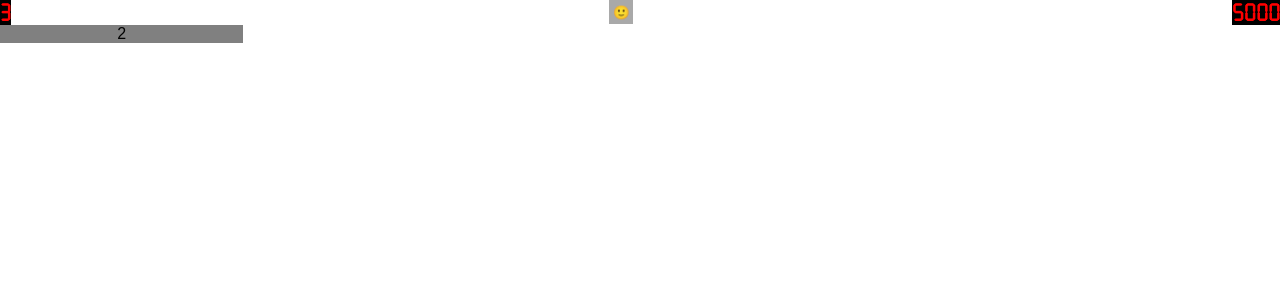
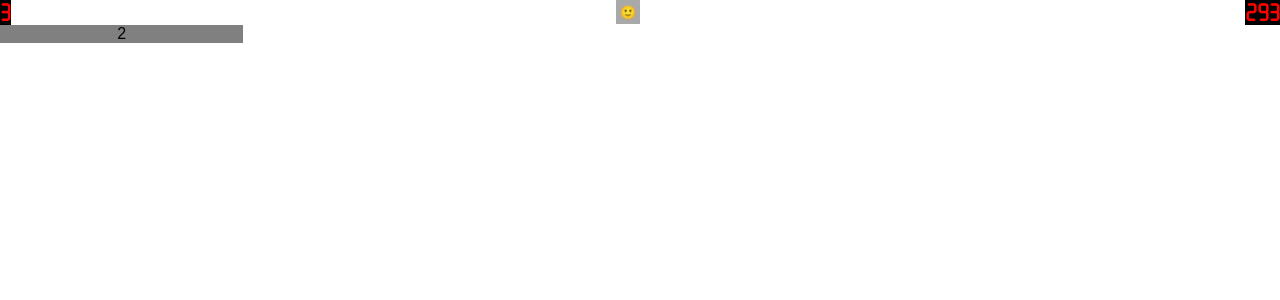
Before and after one commit to CamilaCintioli/minesweeper, a React (Create React App) app: page / in a window 1280 px wide. Shown: the top 300 px of the page. Built offline with nearby package versions, Linux system fonts and the light colour scheme.

Commit message:
Added Minesweeper

```diff
--- a/src/App.tsx
+++ b/src/App.tsx
@@ -1,13 +1,7 @@
 import React from 'react';
 import { createGlobalStyle } from 'styled-components'
 
-import Cell from './components/Cell'
-import Grid from './components/Grid'
-import ResetButton from './components/ResetButton'
-import Counter from './components/Counter'
-import Header from './components/Header'
-
-import useMineSweeper from './hooks/useMineSweeper';
+import Minesweeper from './components/Minesweeper'
 
 const GlobalStyle = createGlobalStyle`
   @font-face {
@@ -17,40 +11,11 @@ const GlobalStyle = createGlobalStyle`
 `;
 
 function App() {
-  const width = 5;
-  const height = 5;
-  const bombs = 3;
-  const {
-    state,
-    cells,
-    expirationDate,
-    bombsRemaining,
-    putFlag,
-    openCell,
-    reset,
-  } = useMineSweeper({ width, height, bombs })
 
   return (
     <div>
       <GlobalStyle />
-      <Header>
-        <Counter>{bombsRemaining}</Counter>
-        <ResetButton state={state} onClick={(reset)} />
-        <Counter>5000</Counter>
-      </Header>
-      <Grid >
-        {cells.map(({ x, y, state, isOpen }) => (
-          <Cell
-            key={`${x}-${y}`}
-            x={x}
-            y={y}
-            isOpen={isOpen}
-            state={state}
-            onOpen={openCell}
-            onFlag={putFlag}
-          />
-        ))}
-      </Grid>
+      <Minesweeper/>
     </div>
   );
 }
--- /dev/null
+++ b/src/components/Minesweeper.tsx
@@ -0,0 +1,52 @@
+import React from 'react'
+
+import useMineSweeper from '../hooks/useMineSweeper';
+
+import Cell from './Cell'
+import Grid from './Grid'
+import ResetButton from './ResetButton'
+import Counter from './Counter'
+import Countdown from './Countdown'
+import Header from './Header'
+
+
+export default function Minesweeper() {
+
+    const width = 5;
+    const height = 5;
+    const bombs = 3;
+    const {
+      state,
+      cells,
+      expirationDate,
+      bombsRemaining,
+      putFlag,
+      openCell,
+      reset,
+    } = useMineSweeper({ width, height, bombs })
+
+
+    return (
+        <div>
+            <Header>
+                <Counter>{bombsRemaining}</Counter>
+                <ResetButton state={state} onClick={(reset)} />
+                <Countdown to={expirationDate} component={Counter} />
+            </Header>
+            <Grid >
+                {cells.map(({ x, y, state, isOpen }) => (
+                    <Cell
+                        key={`${x}-${y}`}
+                        x={x}
+                        y={y}
+                        isOpen={isOpen}
+                        state={state}
+                        onOpen={openCell}
+                        onFlag={putFlag}
+                    />
+                ))}
+            </Grid>
+        </div>
+    )
+
+}
--- a/src/hooks/useMineSweeper.ts
+++ b/src/hooks/useMineSweeper.ts
@@ -1,3 +1,4 @@
+import { useMemo } from 'react';
 
 interface MineSweeperConfig {
   width: number;
@@ -31,6 +32,8 @@ export default function useMineSweeper({
   height = 5,
   bombs = 5,
 }: MineSweeperConfig): MineSweeperBag {
+  const expirationDate = useMemo(() => new Date(Date.now() + (5*60*1000)), []);
+
   return {
     cells: [
       {
@@ -41,7 +44,7 @@ export default function useMineSweeper({
       }
     ],
     state: '🙂',
-    expirationDate: new Date(Date.now() + (5*60*1000)),
+    expirationDate,
     bombsRemaining: 3,
     putFlag: (...args: any[]) => {debugger},
     openCell: (...args: any[]) => {debugger},
```
